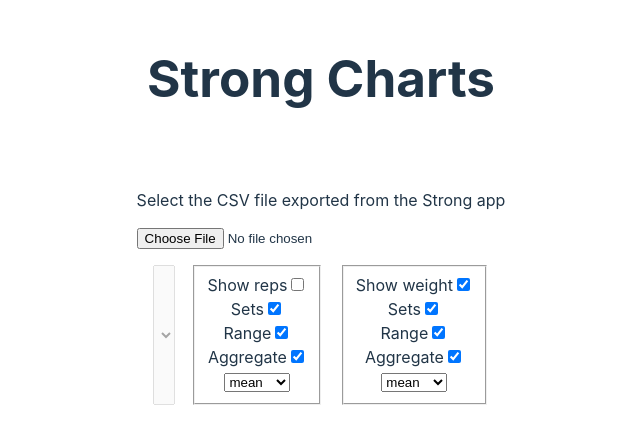
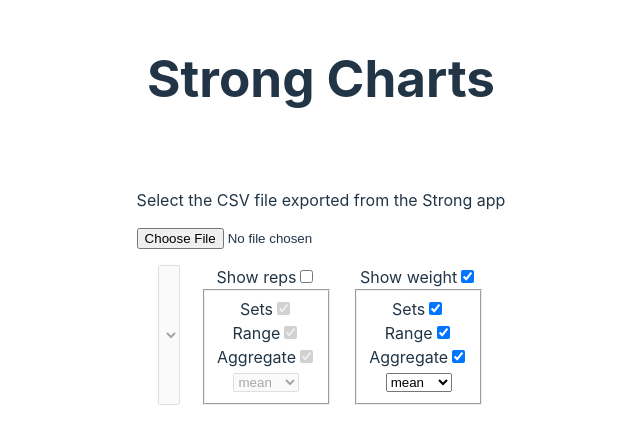
Before and after one commit to mebble/strong-charts, a React (Vite) app: page / in a window 1280 px wide. Shown: the part 166-610 px from the top of the page, without its empty margins (319-959 px from the left). Built offline with nearby package versions, Linux system fonts and the light colour scheme.

Commit message:
disable options when metric is not checked

```diff
--- a/src/components/MetricOptions.tsx
+++ b/src/components/MetricOptions.tsx
@@ -24,11 +24,12 @@
     handleCheckbox: CheckboxHandler,
     setAgg: AggregatorHandler,
 }) => {
-    return <fieldset>
-          <div>
+    return <form>
+        <div>
             <label htmlFor={`${metric}show-metric`}>Show {metric}</label>
             <input id={`${metric}-show-metric`} name="show-metric" type="checkbox" checked={showMetric} onChange={e => handleCheckbox('metric', e.target.checked)} />
-          </div>
+        </div>
+        <fieldset disabled={!showMetric}>
           <div>
             <label htmlFor={`${metric}show-sets`}>Sets</label>
             <input id={`${metric}-show-sets`} name="show-sets" type="checkbox" checked={showSets} onChange={e => handleCheckbox('sets', e.target.checked)} />
@@ -52,7 +53,8 @@
             <option value="median">median</option>
             <option value="mode">mode</option>
           </select>
-    </fieldset>
+        </fieldset>
+    </form>
 };
 
 export default MetricOptions;
```
